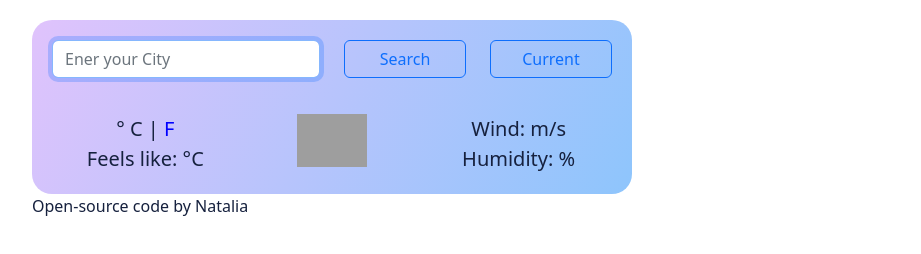
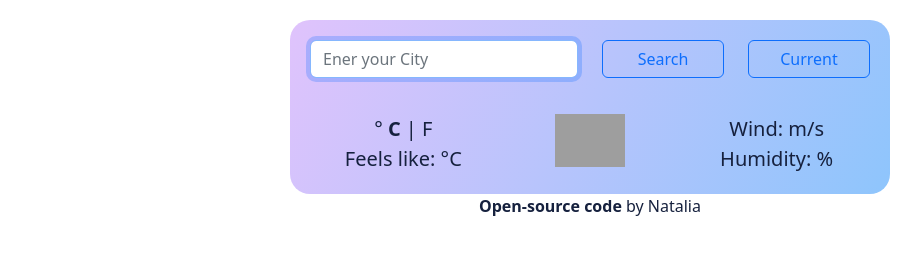
Before and after one commit to NChornenka/my-weather-app, a plain HTML site: page index.html in a window 1280 px wide. Shown: the whole page, without its empty margins (50-971 px from the left). Drawn offline with nearby package versions, Linux system fonts and the light colour scheme; no server answers; grey boxes are pictures that could not be loaded.

Commit message:
Style changes

```diff
--- a/index.html
+++ b/index.html
@@ -4,12 +4,13 @@
     <meta charset="UTF-8">
     <meta http-equiv="X-UA-Compatible" content="IE=edge">
     <meta name="viewport" content="width=device-width, initial-scale=1.0">
-    <title>Weather</title>
+    <title>🌎Weather</title>
     <link href="https://cdn.jsdelivr.net/npm/bootstrap@5.2.1/dist/css/bootstrap.min.css" rel="stylesheet" integrity="sha384-iYQeCzEYFbKjA/T2uDLTpkwGzCiq6soy8tYaI1GyVh/UjpbCx/TYkiZhlZB6+fzT" crossorigin="anonymous">
     <link rel="stylesheet" href="style.css">
     <script src="https://unpkg.com/axios/dist/axios.min.js"></script>
 </head>
-<body><div class="container">
+<body>
+  <div class="container">
     <div class="main">
           <form>
             <div class="row">
@@ -27,7 +28,6 @@
           <div class="container text-center">
               <div class="row">
                 <h1 id="city">
-
                 </h1>
               </div>
               <div class="row">
@@ -68,7 +68,7 @@
       </div>
 
   </div>
-  <p><a href="https://github.com/NChornenka/my-weather-app" target="_blank">Open-source code </a>by Natalia</p>
+  <div class="text-center"><a href="https://github.com/NChornenka/my-weather-app" target="_blank">Open-source code </a>by Natalia</div>
 </div>
 <script src="index.js"></script>
 </body>
--- a/index.js
+++ b/index.js
@@ -6,7 +6,10 @@
         alert("Please enter city name")
       }
       searchCity(cityName);
-  }
+
+      document.getElementById("input").value = null;
+
+    }
 
 function searchCity(cityName) {
   let unit = "metric";
@@ -18,6 +21,8 @@ function searchCity(cityName) {
 
 }
 function showTemperature(response){
+  farenheits.classList.add("active");
+  celcius.classList.remove("active");
   celciusTemperature = response.data.main.temp;
   feelsLikeTemperature = response.data.main.feels_like;
   windSpeed = response.data.wind.speed;
@@ -177,10 +182,6 @@ function formatDay(timestamp){
 
 }
 
-
-
-
-
 let search = document.querySelector("#submit");
 search.addEventListener("click", getCity);
 
--- a/style.css
+++ b/style.css
@@ -7,13 +7,11 @@ body {
 a {
     text-decoration: none;
     color: #16213E;
+    font-weight: bold;
 }
 
 form {
     margin-bottom: 20px;
-}
-.container {
-    margin: 0 auto;
 }
 
 .main {
@@ -21,6 +19,7 @@ form {
     background: linear-gradient(120deg, #e0c3fc 0%, #8ec5fc 100%);
     border-radius: 20px;
     padding: 20px;
+    margin: 0 auto;
 }
 
 
@@ -41,8 +40,9 @@ form {
 }
 
 .active {
-    color: blue;
+    color: #16213E;
     cursor: pointer;
+    font-weight: normal;
 }
 
 .min-temperature {
```
